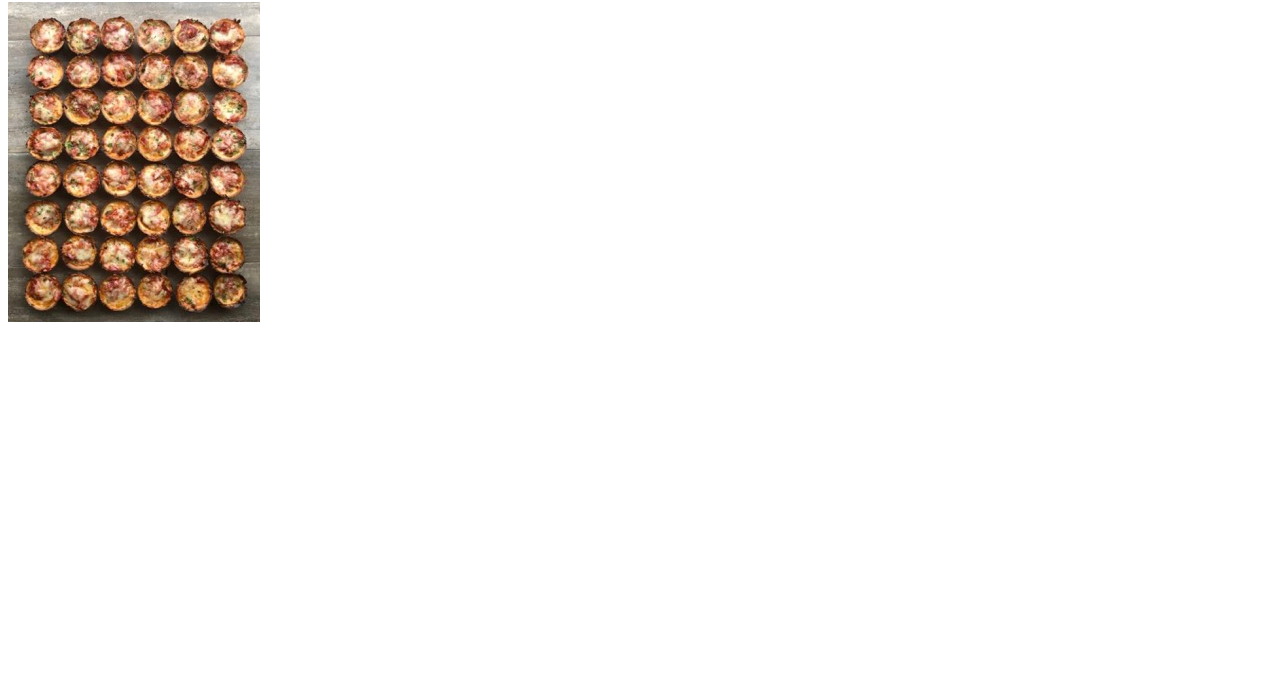
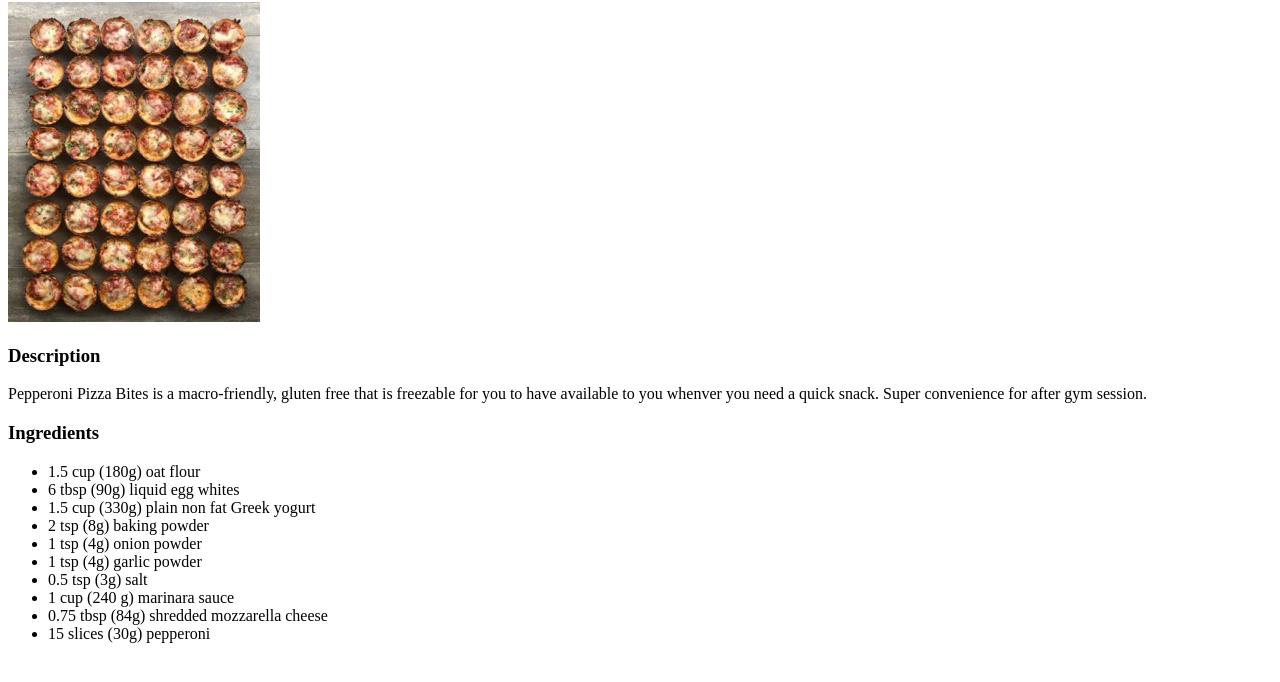
Before and after one commit to baogiaha/odin-recipes, a plain HTML site: page recipes/pepperoni-pizza-bites.html in a window 1280 px wide. Shown: the part 78-760 px from the top of the page. Drawn offline with Linux system fonts and the light colour scheme.

Commit message:
Added Description and Ingredients to PPB.html

```diff
--- a/recipes/pepperoni-pizza-bites.html
+++ b/recipes/pepperoni-pizza-bites.html
@@ -8,5 +8,26 @@
         <body>
             <h1>Pepperoni Pizza Bites</h1>
             <img src="pizza-bites.jpeg" alt="Pepperoni Pizza Bites">
+
+            <h3>Description</h3>
+            <p>Pepperoni Pizza Bites is a macro-friendly, gluten free that is
+                freezable for you to have available to you whenver you
+                need a quick snack. Super convenience for after gym session.</p>
+
+            <h3>Ingredients</h3>
+            <ul>
+                <li>1.5 cup (180g) oat flour</li>
+                <li>6 tbsp (90g) liquid egg whites</li>
+                <li>1.5 cup (330g) plain non fat Greek yogurt</li>
+                <li>2 tsp (8g) baking powder</li>
+                <li>1 tsp (4g) onion powder</li>
+                <li>1 tsp (4g) garlic powder</li>
+                <li>0.5 tsp (3g) salt</li>
+                <li>1 cup (240 g) marinara sauce</li>
+                <li>0.75 tbsp (84g) shredded mozzarella cheese</li>
+                <li>15 slices (30g) pepperoni</li>
+            </ul>
+
+
         </body>
     </html>
```
Also changed, not shown: 1 other file.
